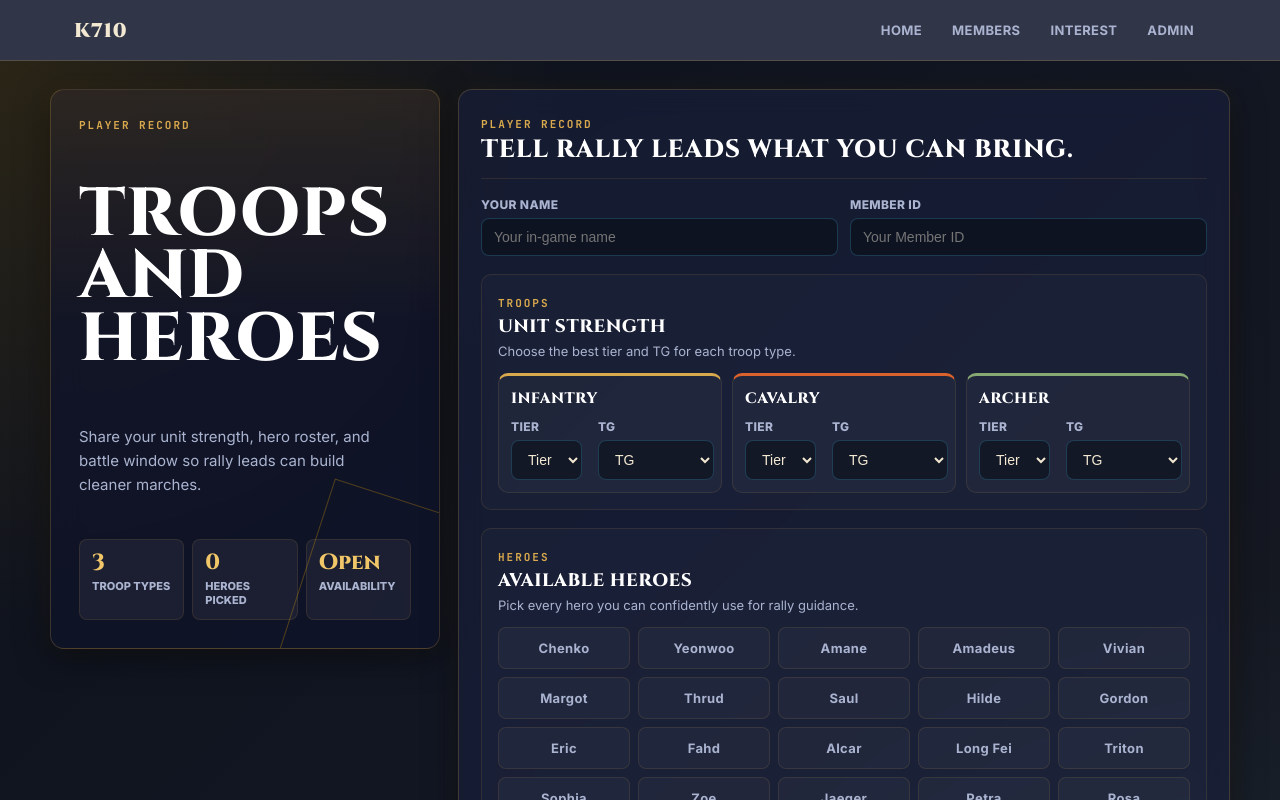
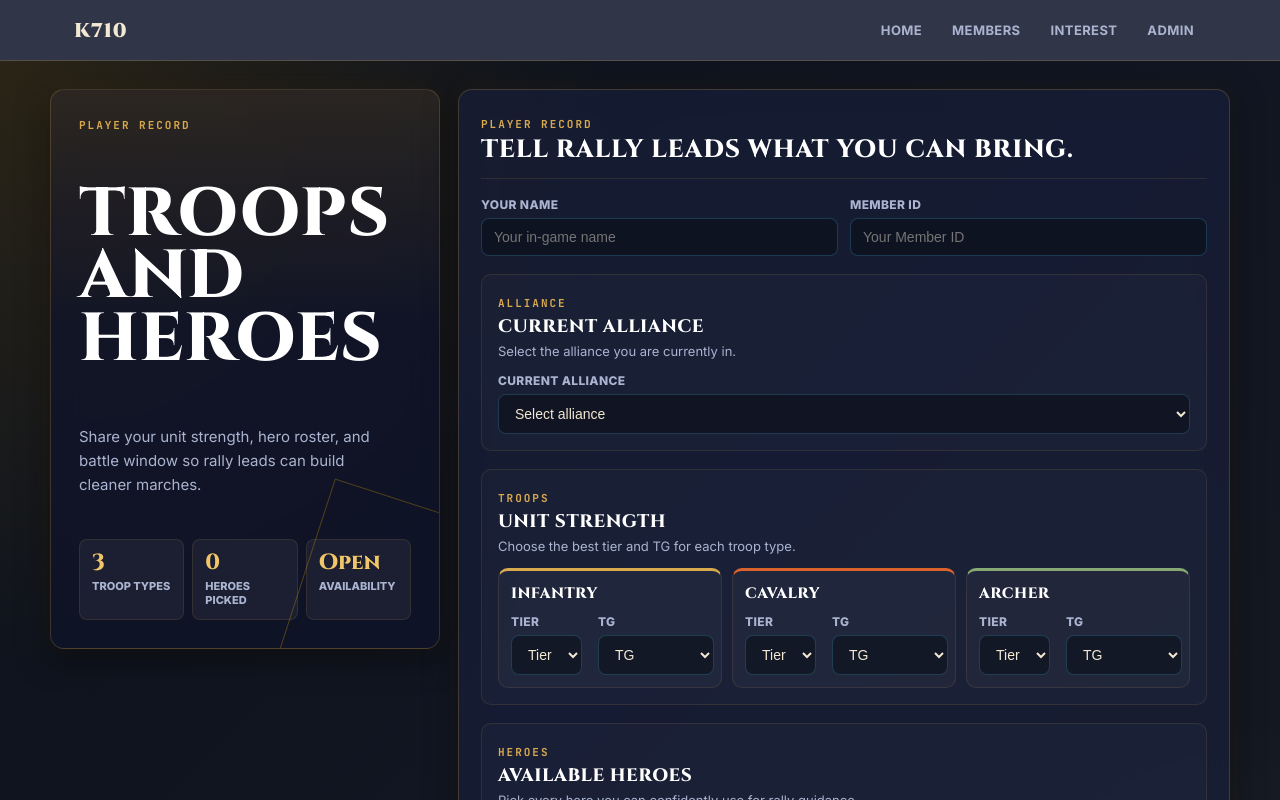
Before and after one commit to zkabeer1997-wq/KvK-Tracker-710, a Next.js app: page /player-record/form in a window 1280 px wide. Shown: the top 800 px of the page. Built offline with nearby package versions, Linux system fonts and the light colour scheme.

Commit message:
Player form: add Current Alliance dropdown (710/RED/SKY)

```diff
--- a/app/player-record/PlayerRecordForm.js
+++ b/app/player-record/PlayerRecordForm.js
@@ -15,6 +15,7 @@ const AVAILABILITY_OPTIONS = [
 'Full battle (12-17 UTC)',
 'Not Available'
 ];
+const ALLIANCES = ['710', 'RED', 'SKY'];
 const UNIT_FIELDS = [
 { key: 'infantry', label: 'Infantry', tier: 'infantryTier', tg: 'infantryTg' },
 { key: 'cavalry', label: 'Cavalry', tier: 'cavalryTier', tg: 'cavalryTg' },
@@ -32,6 +33,7 @@ const [archerTier, setArcherTier] = useState('');
 const [archerTg, setArcherTg] = useState('');
 const [heroes, setHeroes] = useState([]);
 const [availability, setAvailability] = useState('');
+  const [currentAlliance, setCurrentAlliance] = useState('');
 const [pin, setPin] = useState('');
 const [onFile, setOnFile] = useState(null);
 const [status, setStatus] = useState('');
@@ -61,6 +63,7 @@ setArcherTier(data.archer_tier || '');
 setArcherTg(data.archer_tg || '');
 setHeroes(data.heroes || []);
 setAvailability(data.availability || '');
+        setCurrentAlliance(data.current_alliance || '');
 } else {
 setOnFile(null);
 }
@@ -113,6 +116,9 @@ setStatus('Something went wrong: ' + error.message);
 return;
 }
 setIsError(false);
+if (currentAlliance) {
+await supabase.from('submissions').update({ current_alliance: currentAlliance }).eq('member_id', memberId);
+}
 setStatus(
 data === 'created' ? 'Submitted! Your entry has been created.' : 'Updated! Your entry has been saved.'
 );
@@ -147,6 +153,10 @@ return (
 <section className="identity-grid">
 <label>Your name<input value={name} onChange={(e) => setName(e.target.value)} placeholder="Your in-game name" /></label>
 <label>Member ID<input value={memberId} onChange={(e) => setMemberId(e.target.value)} onBlur={lookup} placeholder="Your Member ID" /></label>
+</section>
+<section className="troop-section public-section">
+<div className="section-title-row"><span>Alliance</span><h3>Current Alliance</h3><p>Select the alliance you are currently in.</p></div>
+<label>Current Alliance<select value={currentAlliance} onChange={(e) => setCurrentAlliance(e.target.value)}><option value="">Select alliance</option>{ALLIANCES.map((a) => <option key={a} value={a}>{a}</option>)}</select></label>
 </section>
 {onFile && (
 <div className="on-file">
```
